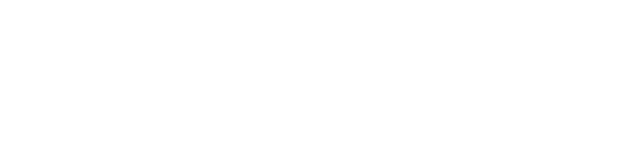
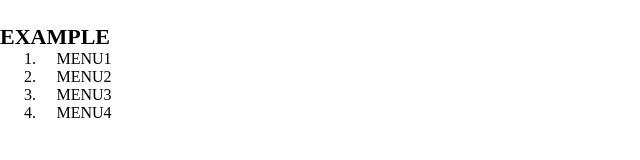
Before and after one commit to miyajun2929/htmlcss_chap.5-kakunin-mondai, a plain HTML site: page index.html in a window 1280 px wide. Shown: the whole page, without its empty margins (0-640 px from the left). Drawn offline with Linux system fonts and the light colour scheme.

Commit message:
[Finish] 1-5

```diff
--- a/index.html
+++ b/index.html
@@ -3,7 +3,20 @@
   <head>
     <meta charset="UTF-8" />
     <link rel="stylesheet" href="style.css" />
-    <title>確認問題　問３</title>
+    <title>確認問題　問３</title>　<!-- 答えはEXAMPLE  -->
   </head>
 
+  <body>
+    <header>
+      <h1 class="headline">EXAMPLE</h1>
+      <nav class="nav">
+        <ol class="list">
+          <li class="list-item">MENU1</li>
+          <li class="list-item">MENU2</li>
+          <li class="list-item">MENU3</li>
+          <li class="list-item">MENU4</li>
+        </ol>
+      </nav>
+    </header>
+  </body>
 </html>
--- a/style.css
+++ b/style.css
@@ -3,3 +3,18 @@
   padding: 0;
   box-sizing: border-box;
 }
+
+header {
+  width: 10%;
+}
+
+.headline {
+  font-size: 22px;
+}
+.nav {
+  text-align: center;
+}
+
+.list {
+  padding-left: 40px;
+}
```
